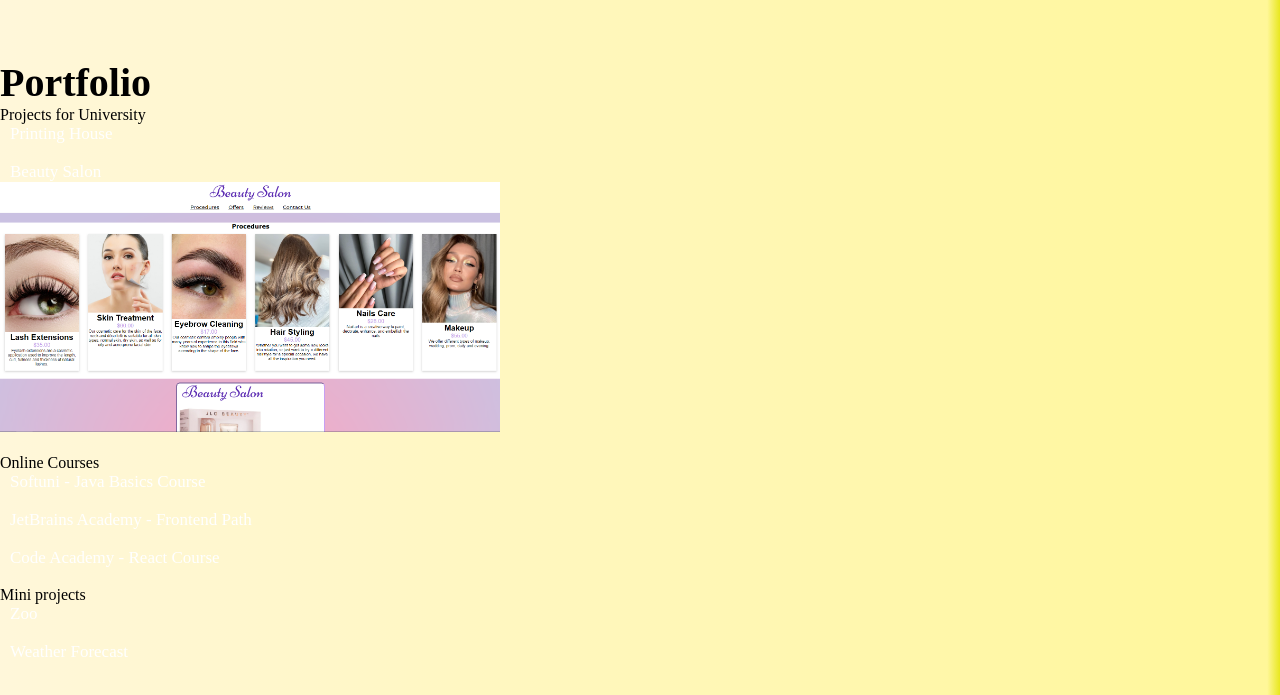
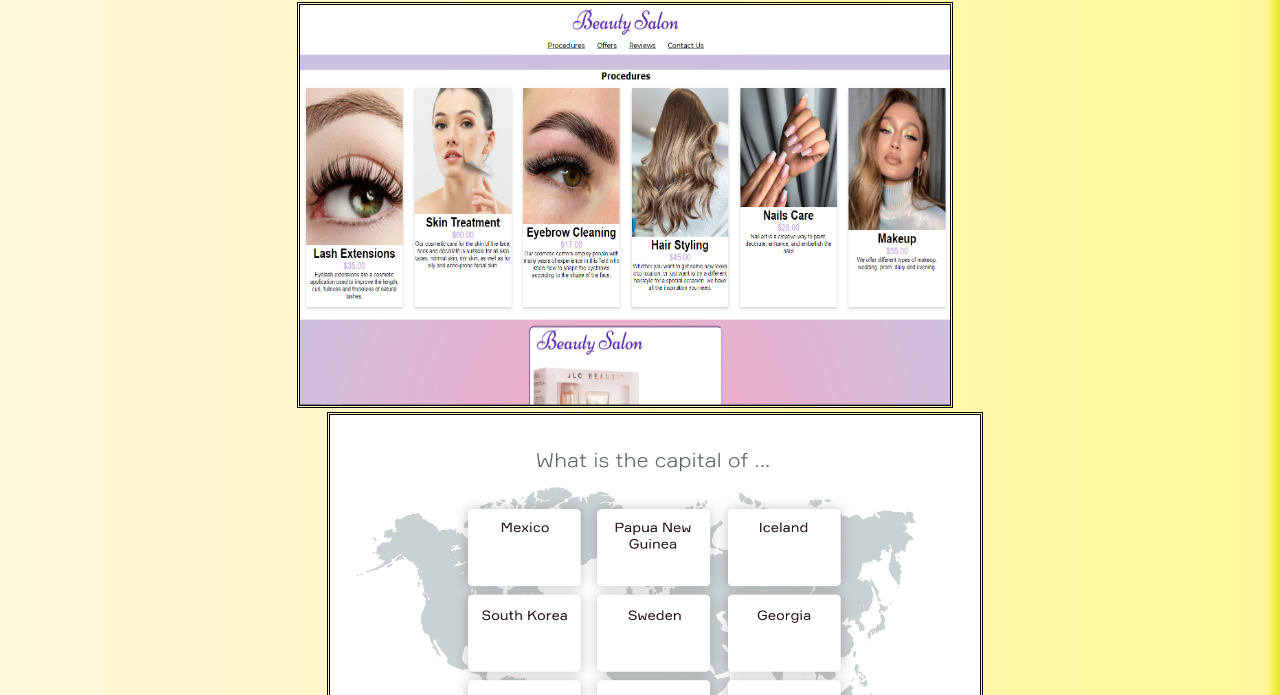
Before and after one commit to EvelinaAleksandrova/Portfolio-Project-JetBrains-Academy-Frontend-Path, a plain HTML site: page Portfolio/index.html in a window 1280 px wide. Shown: the part 1777-2472 px from the top of the page. Drawn offline with Linux system fonts and the light colour scheme.

Commit message:
Third Stage Of Project - Add Portfolio section.

```diff
--- a/Portfolio/index.html
+++ b/Portfolio/index.html
@@ -43,59 +43,60 @@
 
     <div class="aboutMeContainer">
 
-        <h2><b>About me</b></h2>
+        <h2 ><b>About me</b></h2>
         <br>
         <p>I'm 21 years old.</p>
         <p>I'm open to knowledge,
             I like to study new technologies and apply them in practice.</p>
         <p>I will describe myself like a curious, ambitious and open-friendly person.</p>
         <br>
-        <p style="font-weight: bold"><b>Skills:</b> HTML, CSS and JavaScript.</p>
+        <p id="paragraphSkills">Skills:HTML, CSS and JavaScript.</p>
     </div>
 </section>
 
 <br>
 <section id="portfolio">
-    <h2>Portfolio</h2>
+    <h2>PORTFOLIO</h2>
 
-    <h3><b>Projects for University</b></h3>
+<!--    <h3><b>Projects for University</b></h3>-->
 
-    <a style="font-size: 17px;" href="https://github.com/EvelinaAleksandrova/Printing-House">Printing House</a>
-    <br>
-    <br>
+<!--    <a style="font-size: 17px;" href="https://github.com/EvelinaAleksandrova/Printing-House">Printing House</a>-->
+<!--    <br>-->
+<!--    <br>-->
+<div class="portfolioContainer">
+<!--    <a style="color: black" href="https://github.com/EvelinaAleksandrova/Beauty-Salon/tree/main/BeautySalonPage">-->
+<!--        Beauty Salon</a>-->
+    <img id="imagePortfolioBeautySalon" src="Photos/Screenshot 2021-09-24 223539.png" alt=""/>
 
-    <a style="font-size: 17px;" href="https://github.com/EvelinaAleksandrova/Beauty-Salon/tree/main/BeautySalonPage">
-        Beauty Salon</a>
-    <br>
-    <img src="Photos/Screenshot 2021-09-24 223539.png" height="250" width="500"/>
-    <br>
-    <br>
 
-    <h3><b>Online Courses</b></h3>
+    <img id="imagePortfolioFlashcards" src="Photos/project1.png"  alt=""/></div>
 
-    <a style="font-size: 17px;" href="https://github.com/EvelinaAleksandrova/Softuni-Java-Basics-January-2021">Softuni -
-        Java Basics Course</a>
-    <br>
-    <br>
 
-    <a style="font-size: 17px;"
-       href="https://github.com/EvelinaAleksandrova/JetBrains-Academy-Frontend-Path-Project-Portfolio">JetBrains
-        Academy - Frontend Path</a>
-    <br>
-    <br>
+<!--    <h3><b>Online Courses</b></h3>-->
 
-    <a style="font-size: 17px;" href="https://www.codecademy.com/learn/react-101">Code Academy - React Course</a>
-    <br>
-    <br>
-    <h3><b>Mini projects</b></h3>
+<!--    <a style="font-size: 17px;" href="https://github.com/EvelinaAleksandrova/Softuni-Java-Basics-January-2021">Softuni - -->
+<!--        Java Basics Course</a>-->
+<!--    <br>-->
+<!--    <br>-->
 
-    <a style="font-size: 17px;" href="https://github.com/EvelinaAleksandrova/Zoo">Zoo</a>
-    <br>
-    <br>
+<!--    <a style="font-size: 17px;"-->
+<!--       href="https://github.com/EvelinaAleksandrova/JetBrains-Academy-Frontend-Path-Project-Portfolio">JetBrains-->
+<!--        Academy - Frontend Path</a>-->
+<!--    <br>-->
+<!--    <br>-->
 
-    <a style="font-size: 17px;" href="https://github.com/EvelinaAleksandrova/Weather-Forecast">Weather Forecast</a>
-    <br>
-    <br>
+<!--    <a style="font-size: 17px;" href="https://www.codecademy.com/learn/react-101">Code Academy - React Course</a>-->
+<!--    <br>-->
+<!--    <br>-->
+<!--    <h3><b>Mini projects</b></h3>-->
+
+<!--    <a style="font-size: 17px;" href="https://github.com/EvelinaAleksandrova/Zoo">Zoo</a>-->
+<!--    <br>-->
+<!--    <br>-->
+
+<!--    <a style="font-size: 17px;" href="https://github.com/EvelinaAleksandrova/Weather-Forecast">Weather Forecast</a>-->
+<!--    <br>-->
+<!--    <br>-->
 </section>
 <br>
 
--- a/Portfolio/stylesheet.css
+++ b/Portfolio/stylesheet.css
@@ -24,10 +24,12 @@ time, mark, audio, video {
     margin: 0px;
 
 }
-body{
-    background: rgb(255,247,218);
-    background: linear-gradient(90deg, rgba(255,247,218,1) 0%, rgba(255,247,153,1) 99%, rgb(232, 231, 30) 100%);
+
+body {
+    background: rgb(255, 247, 218);
+    background: linear-gradient(90deg, rgba(255, 247, 218, 1) 0%, rgba(255, 247, 153, 1) 99%, rgb(232, 231, 30) 100%);
 }
+
 .navigationContainer {
 
     display: flex;
@@ -45,7 +47,6 @@ body{
     left: 0;
     z-index: 9999;
     /*width: 100%;*/
-
 
 
 }
@@ -105,7 +106,7 @@ h1:hover {
     text-align: left;
     width: 700px;
     height: 300px;
-    margin-top:250px;
+    margin-top: 250px;
     margin-right: 40px;
     font-size: 23px;
 }
@@ -115,30 +116,65 @@ h1:hover {
     flex-flow: wrap;
     justify-content: space-between;
 }
-h2{
+
+h2 {
     font-size: 40px;
     font-weight: bold;
 }
-.picturesAboutMeContainer{
+#paragraphSkills{
+    font-style: italic;
+    text-decoration: underline;
+
+
+}
+
+.picturesAboutMeContainer {
     position: relative;
     margin-top: 180px;
     margin-left: 80px;
 
 }
-#image1{
+
+#image1 {
     position: relative;
     height: 370px;
     width: 350px;
     margin-left: 240px;
     margin-top: 110px;
+    border: 3px double black;
 }
-#image2{
+
+#image2 {
     position: absolute;
     width: 500px;
     height: 400px;
+    border: 3px double black;
 }
 
 
-#portfolio{
+#portfolio {
+    text-align: center;
+    font-style: italic;
+    flex-direction: row;
+    margin-top: 140px;
+
+}
+
+#imagePortfolioBeautySalon {
+    height: 400px;
+    width: 650px;
+    margin-top: 50px;
+    margin-right: 30px;
+    border: 3px double black;
+}
+
+#imagePortfolioFlashcards {
+    height: 400px;
+    width: 650px;
+    margin-left: 30px;
+    border: 3px double black;
+}
+
+#contacts {
     margin-top: 300px;
 }
```
Also changed, not shown: Portfolio/Photos/project1.png (added).
